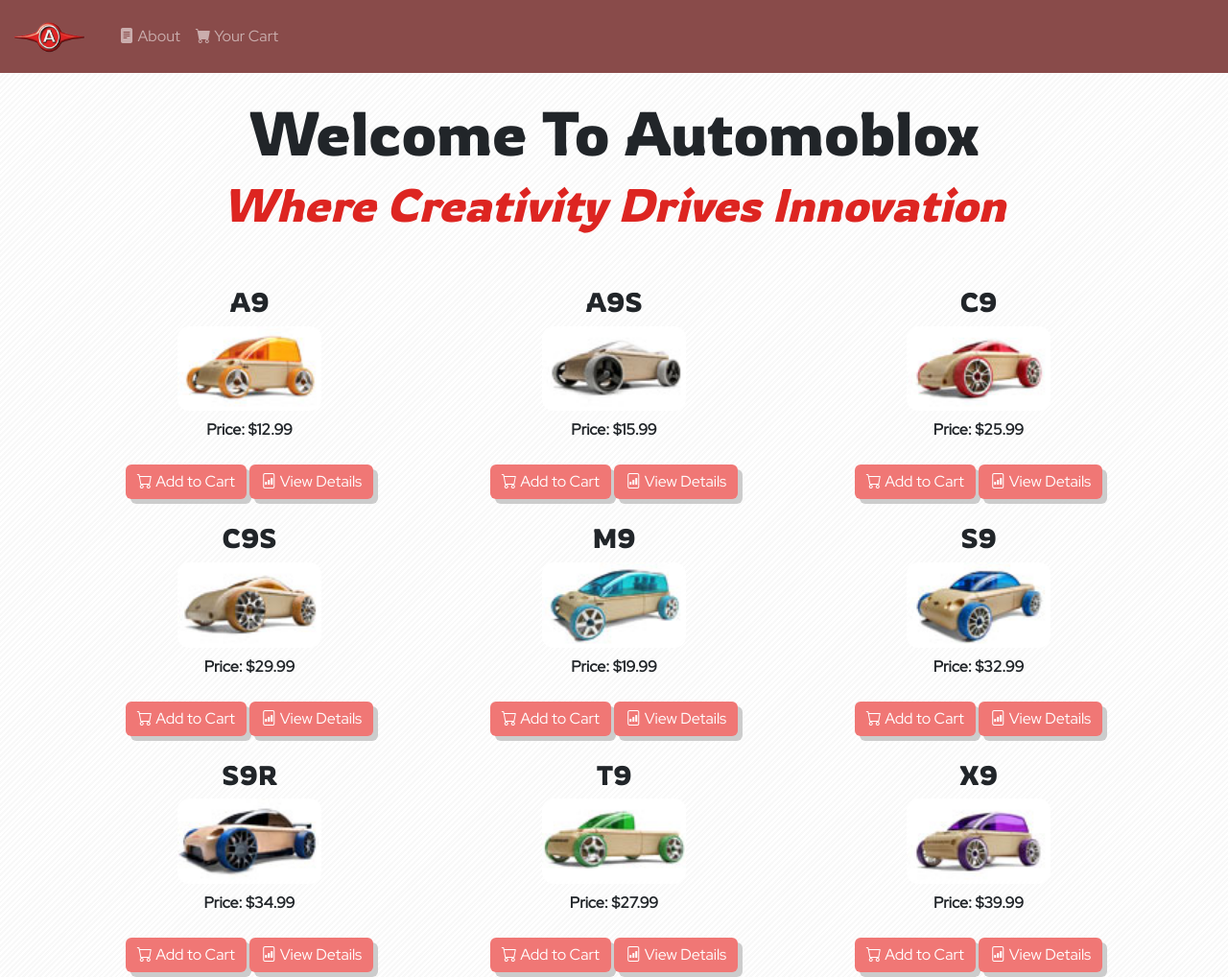
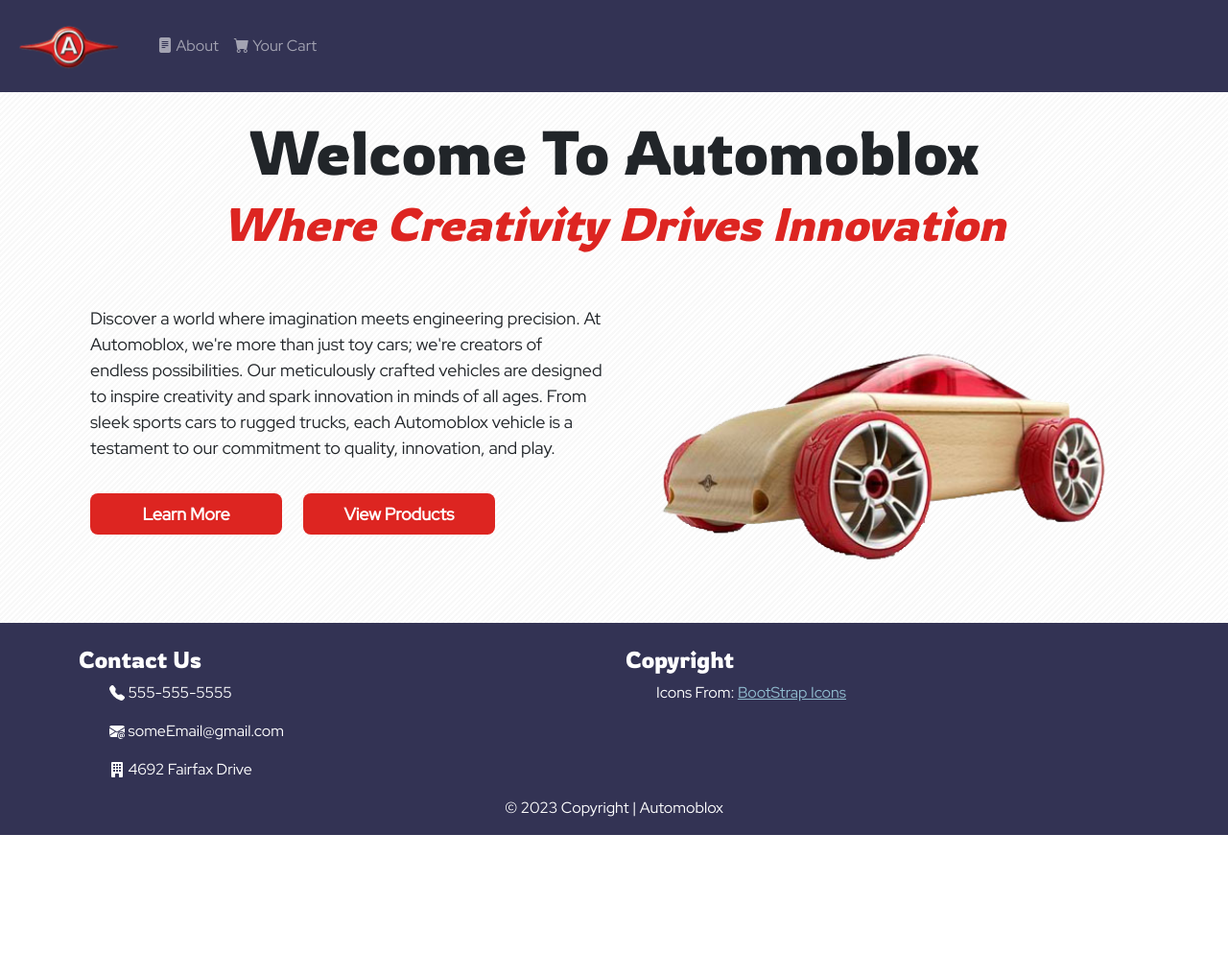
Before and after one commit to Jenna-Deamer/Automoblox-Redesign, a plain HTML site: page index.html in a window 1280 px wide. Shown: the top 1018 px of the page at 96% size. After the commit the page ends 870 px from the top, so only its background shows below. Drawn offline with nearby package versions, Linux system fonts and the light colour scheme.

Commit message:
reworked homePage design & content. Increased logo size

```diff
--- a/index.html
+++ b/index.html
@@ -11,8 +11,10 @@
       integrity="sha384-T3c6CoIi6uLrA9TneNEoa7RxnatzjcDSCmG1MXxSR1GAsXEV/Dwwykc2MPK8M2HN"
       crossorigin="anonymous"
     />
-    <link href="https://cdn.jsdelivr.net/npm/bootstrap-icons/font/bootstrap-icons.css" rel="stylesheet">
-
+    <link
+      href="https://cdn.jsdelivr.net/npm/bootstrap-icons/font/bootstrap-icons.css"
+      rel="stylesheet"
+    />
 
     <link href="styles.css" rel="stylesheet" />
   </head>
@@ -22,8 +24,8 @@
       <a class="navbar-brand" href="/index.html">
         <img
           src="./images/automoblox_logo.png"
-          width="100"
-          height="50"
+          width="140"
+          height="70"
           alt="Automoblox"
         />
       </a>
@@ -41,27 +43,52 @@
       <div class="collapse navbar-collapse" id="navbarNav">
         <ul class="navbar-nav">
           <li class="nav-item">
-            <a class="nav-link" href="./About.html"><i class="bi bi-file-text-fill"></i> About</a>
+            <a class="nav-link" href="./About.html"
+              ><i class="bi bi-file-text-fill"></i> About</a
+            >
           </li>
           <li class="nav-item">
-            <a class="nav-link" href="./cart.html"><i class="bi bi-cart-fill"></i> Your Cart</a>
+            <a class="nav-link" href="./cart.html"
+              ><i class="bi bi-cart-fill"></i> Your Cart</a
+            >
           </li>
         </ul>
       </div>
     </nav>
 
-    <header class="text-center pt-4 pb-4">
-      <h1>Welcome To Automoblox</h1>
-      <h2>Where Creativity Drives Innovation</h2>
-    </header>
-    <main class="container">
+    <main class="homePage">
+      <header class="text-center pt-4 pb-4">
+        <h1>Welcome To Automoblox</h1>
+        <h2>Where Creativity Drives Innovation</h2>
+      </header>
+
+      <article class="row mt-4 heroContainer container">
+        <figure class="col-lg-6 order-lg-last">
+          <img src="/images/c9_large.png" alt="Hero Image" />
+        </figure>
+
+        <div class="col-lg-6 order-lg-first mb-4">
+          <p>
+            Discover a world where imagination meets engineering precision. At
+            Automoblox, we're more than just toy cars; we're creators of endless
+            possibilities. Our meticulously crafted vehicles are designed to
+            inspire creativity and spark innovation in minds of all ages. From
+            sleek sports cars to rugged trucks, each Automoblox vehicle is a
+            testament to our commitment to quality, innovation, and play.
+          </p>
+
+          <button class="actionButton">Learn More</button> <button class="actionButton">View Products</button>
+        </div>
+      </article>
+    </main>
+    <!-- <main class="container">
       <section class="row text-center" id="productCardsContainer">
-        <!--Product cards generated by JS-->
+
       </section>
 
-    </main>
+    </main> -->
 
-    <footer>
+    <footer class="pt-4">
       <div class="container">
         <section class="row">
           <div class="col-sm-6">
--- a/styles.css
+++ b/styles.css
@@ -5,23 +5,25 @@
   --black: #332828;
   --white: #fff;
   --grey: #ccc;
-  --secondary: #894B4A;
-  --action: #F07775;
-  --actionHover: #c76261;
+  --secondary: #333354;
+  --action: #dd2521;
+  --actionHover: #f34e4b;
 
   --yellow: #ffdf00;
 }
 
 @keyframes fadeOut {
-  0%{
+  0% {
     opacity: 1;
   }
-  100%{
+
+  100% {
     opacity: 0;
   }
 
 }
-@keyframes shake{
+
+@keyframes shake {
   0% {
     transform: rotate(5deg);
   }
@@ -29,15 +31,19 @@
   20% {
     transform: rotate(-8deg);
   }
-30%{
+
+  30% {
     transform: rotate(-16deg);
   }
-60%{
+
+  60% {
     transform: rotate(8deg)
   }
-50%{
+
+  50% {
     transform: rotate(16deg);
   }
+
   100% {
     transform: rotate(-5deg);
   }
@@ -52,33 +58,68 @@ body {
 
 }
 
-main {
-  /*make space between footer & content*/
-  margin-bottom: 2em;
+/*New Home Styles*/
+.homePage {
+  display: flex;
+  flex-direction: column;
+  justify-content: center;
+  align-items: center;
+  font-size: 18px;
+}
 
+.heroContainer>figure {
+/* max-width: 506px; */
+  display: flex;
+  flex-direction: column;
+  justify-content: center;
+}
+.actionButton {
+  background-color: var(--action);
+  color: var(--white);
+  border: none;
+  padding: 8px;
+  font-weight: bold;
+  border-radius: 8px;
+  margin-right: 1em;
+  margin-top: 1em;
+  width: 200px;
+}
+
+.actionButton:hover {
+  transition: .5s;
+  background-color: var(--actionHover);
 }
 
 nav {
   background-color: var(--secondary);
+  min-height: 80px;
 }
-header h1{
+
+header h1 {
   font-size: 4rem;
 }
-header h2{
+
+header h2 {
   font-size: 3rem;
 }
 
 @media screen and (max-width: 600px) {
-  header h1{
+  header h1 {
     font-size: 2.5rem;
   }
-  header h2{
+
+  header h2 {
     font-size: 2rem;
   }
 }
-h1,h2,h3,h4{
+
+h1,
+h2,
+h3,
+h4 {
   font-family: 'Rowdies', sans-serif;
 }
+
 h2 {
   font-style: italic;
   color: var(--red);
@@ -98,17 +139,20 @@ h2 {
 }
 
 /*Product Section on HOME*/
-.addedToCartShake{
+.addedToCartShake {
   animation: shake .5s;
 }
+
 /*Class to apply to JS productCards*/
 .customSmallThumbnail {
   width: 150px;
   height: auto;
   border-radius: 12px;
-  transition: transform .5s;;
+  transition: transform .5s;
+  ;
 }
-.customSmallThumbnail:hover{
+
+.customSmallThumbnail:hover {
   transform: scale(1.5);
 }
 
@@ -125,14 +169,17 @@ h2 {
 .starIcon {
   color: var(--yellow)
 }
+
 /*CART PAGE*/
-.checkoutContainer{
+.checkoutContainer {
   border-right: solid 1px var(--black);
 }
-#checkoutBtn{
+
+#checkoutBtn {
   width: 50%;
 }
-.removeBtn{
+
+.removeBtn {
   background-color: transparent;
   padding: 8px;
   border: 2px solid var(--red);
@@ -140,21 +187,23 @@ h2 {
   color: var(--black);
   font-weight: bold;
 }
-.removeBtn:hover{
+
+.removeBtn:hover {
   transition: .5s;
   background-color: var(--red);
 }
 
-.cartItemRemoved{
+.cartItemRemoved {
   animation: fadeOut 0.5s ease forwards;
 }
 
-#cartSum{
+#cartSum {
   background-color: var(--secondary);
   padding: 8px;
   border-radius: 4px;
   color: var(--white);
 }
+
 /*Contact Page*/
 form {
   padding: 2em 1em 2em 1em;
@@ -174,10 +223,12 @@ footer {
   bottom: 0;
   width: 100%;
 }
-footer a{
+
+footer a {
   color: #91bccf;
 }
-footer a:hover{
+
+footer a:hover {
   color: #4b9abe;
 }
 
```
Also changed, not shown: images/c9_large.png (added). Lines whose indentation alone changed are shown as unchanged.
